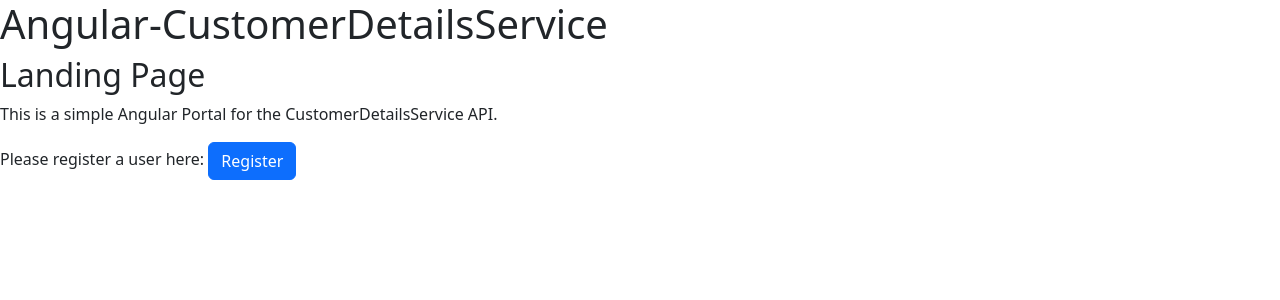
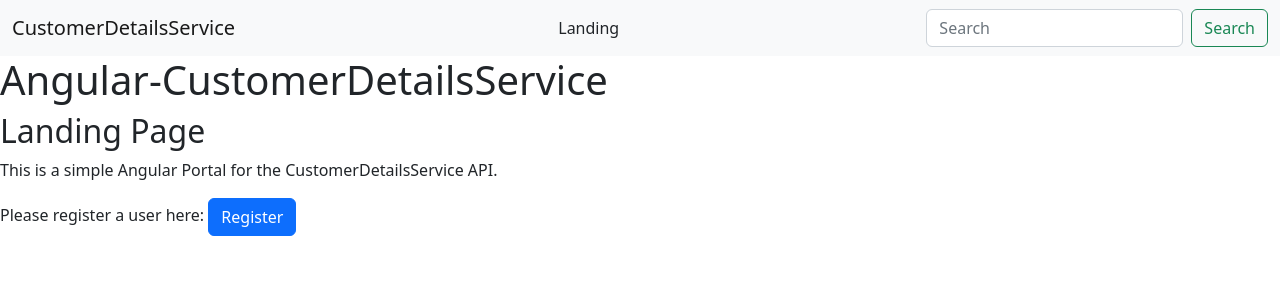
Before and after one commit to ThatDRW/Angular-CustomerDetailsService, an Angular app: page / in a window 1280 px wide. Shown: the top 300 px of the page. Built offline with nearby package versions, Linux system fonts and the light colour scheme.

Commit message:
Impl: Placeholder Navigation Bar.

```diff
--- a/src/app/app.component.html
+++ b/src/app/app.component.html
@@ -1,3 +1,4 @@
+<app-navigation-bar></app-navigation-bar>
 <h1>Angular-CustomerDetailsService</h1>
 
 <router-outlet></router-outlet>
--- a/src/app/components/register-user/register-user.component.html
+++ b/src/app/components/register-user/register-user.component.html
@@ -13,5 +13,5 @@
     </tr>
   </table>
 
-  <input type="submit" value="Register"/>
+  <input type="submit" value="Register" (click)="registerUser()"/>
 </form>
--- a/src/app/components/register-user/register-user.component.ts
+++ b/src/app/components/register-user/register-user.component.ts
@@ -1,4 +1,5 @@
 import { Component } from '@angular/core';
+import { UserService } from 'src/app/services/user.service';
 import { User } from '../../entity/User';
 
 @Component({
@@ -10,4 +11,12 @@ export class RegisterUserComponent {
 
   user:User = {username:"",password:""};
 
+
+  constructor(private userService: UserService) {
+  }
+
+  registerUser() {
+    this.userService.registerUser(this.user);
+  }
+
 }
--- a/src/app/navigation-bar/navigation-bar.component.html
+++ b/src/app/navigation-bar/navigation-bar.component.html
@@ -1 +1,12 @@
-<p>navigation-bar works!</p>
+<nav class="navbar navbar-light bg-light">
+<div class="container-fluid">
+    <a class="navbar-brand">CustomerDetailsService</a>
+    <a class="nav-link" href="http://localhost:4200">Landing</a>
+
+
+    <form class="d-flex">
+        <input class="form-control me-2" type="search" placeholder="Search" aria-label="Search">
+        <button class="btn btn-outline-success" type="submit">Search</button>
+    </form>
+</div>
+</nav>
```
